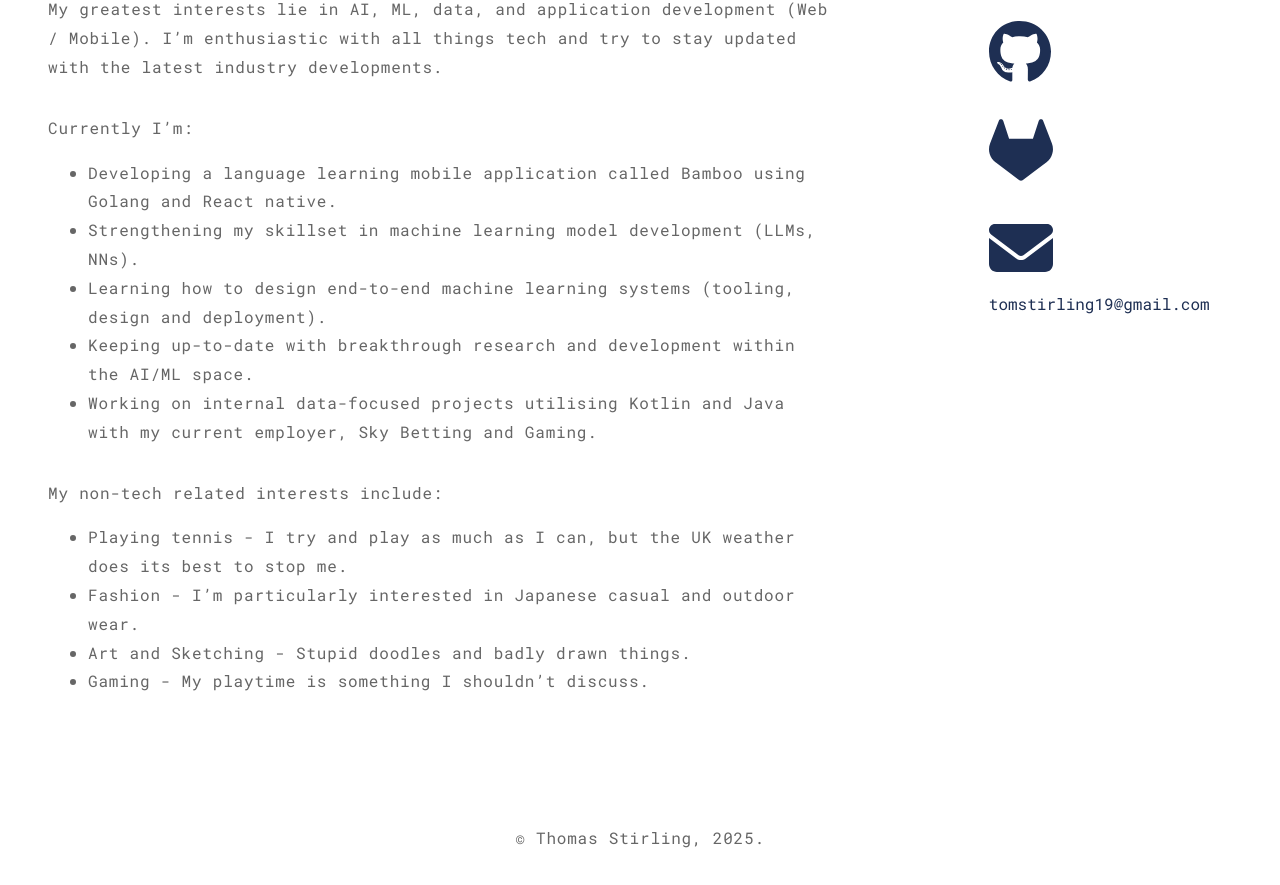
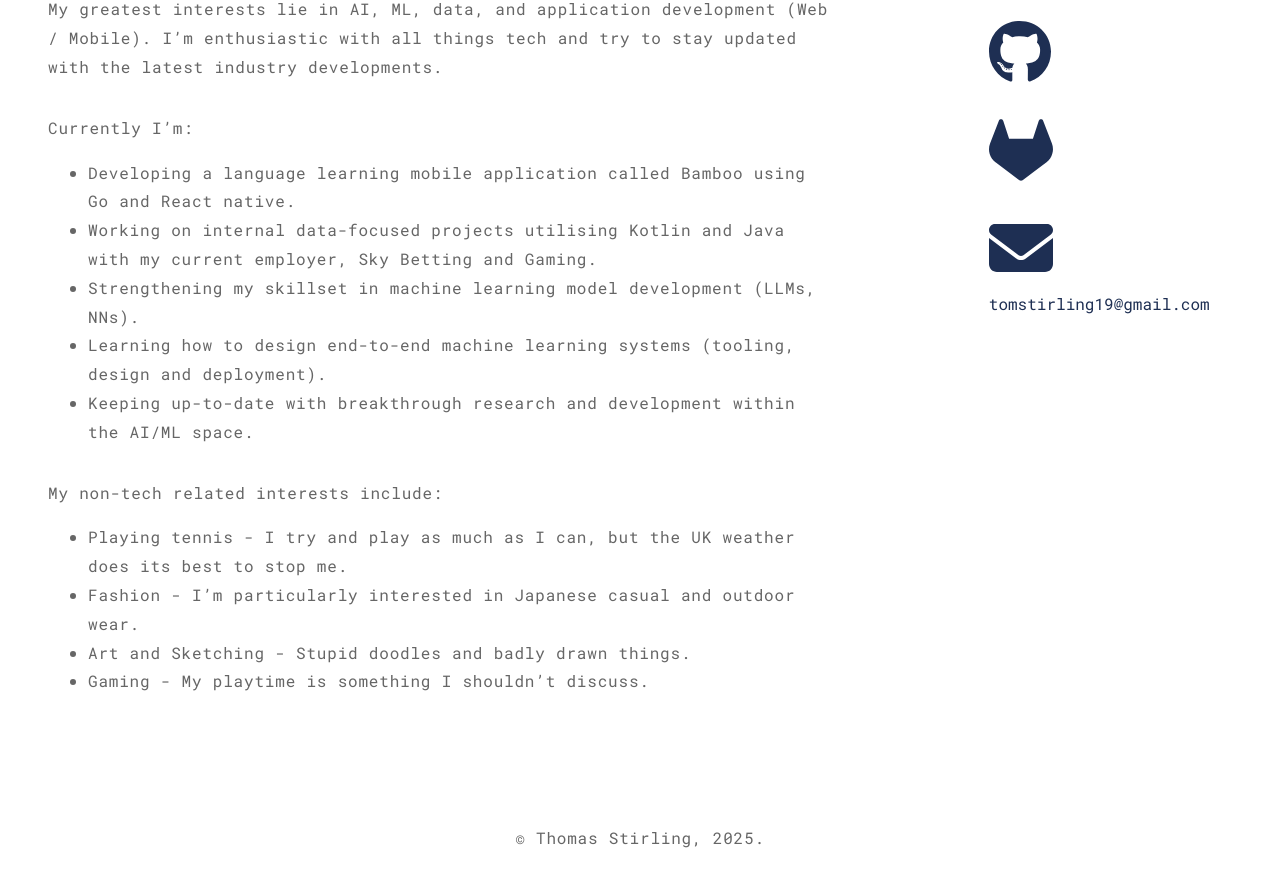
Before and after one commit to tomstirling19/ts-react-next-cv, a Next.js app: page / in a window 1280 px wide. Shown: the part 934-1819 px from the top of the page. Built offline with nearby package versions, Linux system fonts and the light colour scheme.

Commit message:
26 - update bio

```diff
--- a/src/components/Bio.tsx
+++ b/src/components/Bio.tsx
@@ -138,7 +138,11 @@ const Bio = () => {
                         <p>Currently I’m:</p>
                         <ul>
                             <li>
-                                Developing a language learning mobile application called Bamboo using Golang and React native.
+                                Developing a language learning mobile application called Bamboo using Go and React native.
+                            </li>
+                            <li>
+                                Working on internal data-focused projects utilising Kotlin and Java
+                                with my current employer, Sky Betting and Gaming.
                             </li>
                             <li>
                                 Strengthening my skillset in machine learning model development
@@ -151,10 +155,6 @@ const Bio = () => {
                             <li>
                                 Keeping up-to-date with breakthrough research and development
                                 within the AI/ML space.
-                            </li>
-                            <li>
-                                Working on internal data-focused projects utilising Kotlin and Java
-                                with my current employer, Sky Betting and Gaming.
                             </li>
                         </ul>
                     </BioTextContent>
```
